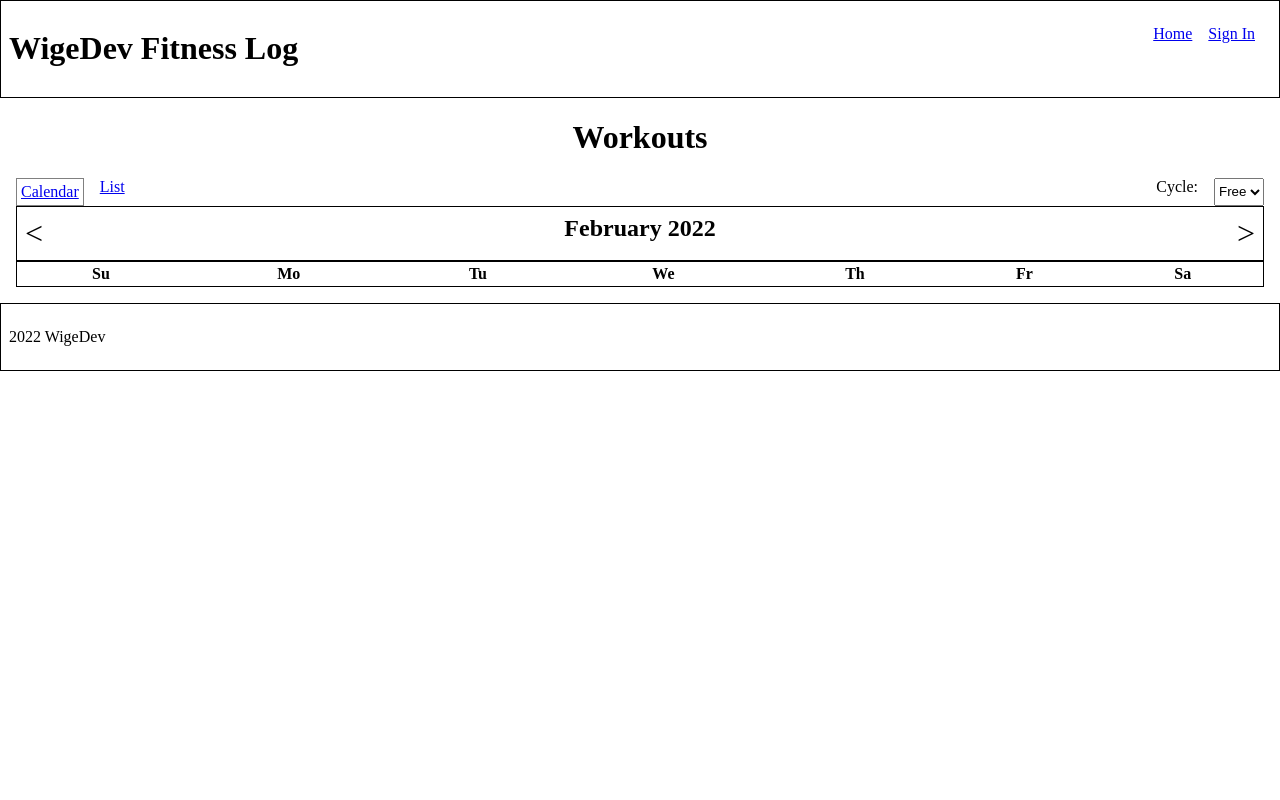
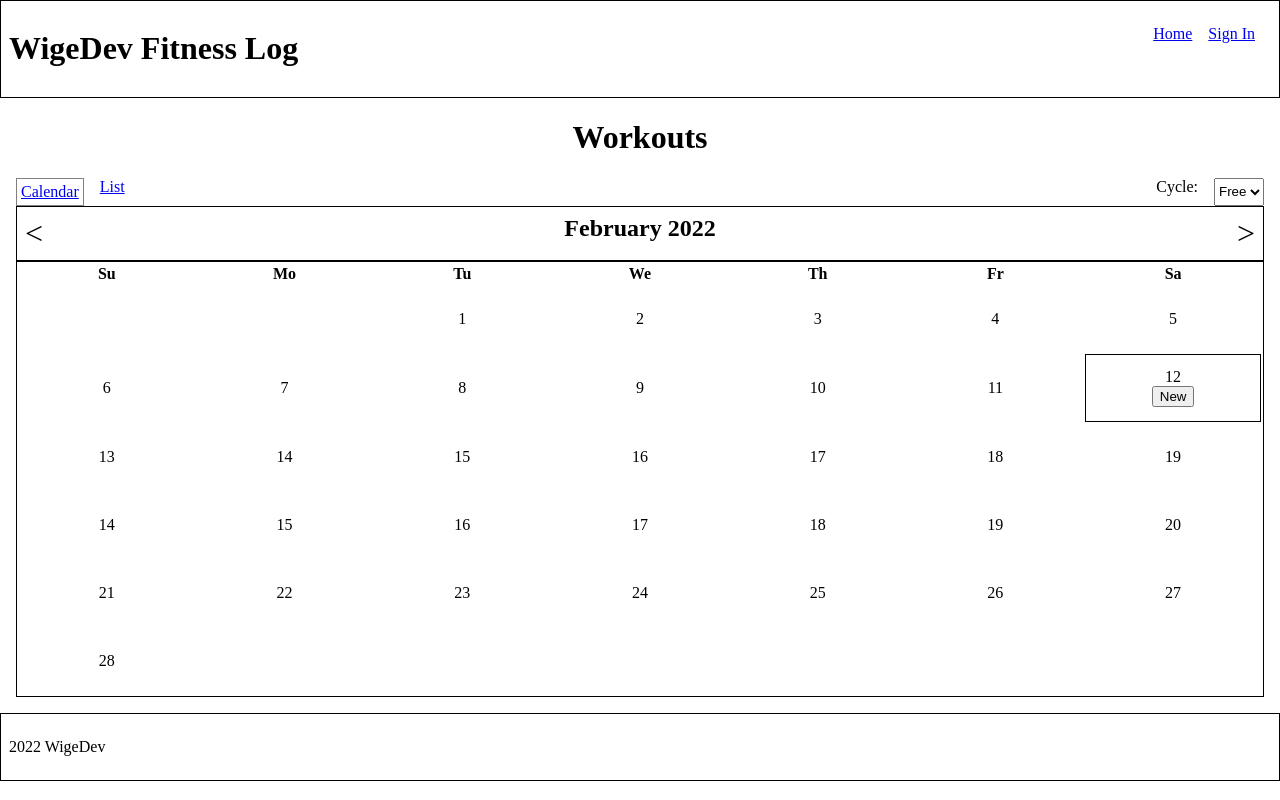
Before and after one commit to garywige/wigedev-fitness-log, an Angular app: page /free/workouts/calendar in a window 1280 px wide. Built offline with nearby package versions, Linux system fonts and the light colour scheme.

Commit message:
calendar styling

```diff
--- a/src/app/free/workouts-calendar/workouts-calendar.component.css
+++ b/src/app/free/workouts-calendar/workouts-calendar.component.css
@@ -3,16 +3,26 @@ h2 {
   margin: 0;
 }
 
-a {
+a.month {
   font-size: 32px;
 }
 
 table {
   width: 100%;
   border: solid black 1px;
+  text-align: center;
+}
+
+td {
+  width: 14%;
+  height: 4em;
 }
 
 .border {
   border: solid black 1px;
   padding: 8px;
 }
+
+.today {
+  border: solid black 1px;
+}
--- a/src/app/free/workouts-calendar/workouts-calendar.component.html
+++ b/src/app/free/workouts-calendar/workouts-calendar.component.html
@@ -1,9 +1,9 @@
 <div class="flex border">
-  <a>&lt;</a>
+  <a class="month">&lt;</a>
   <span class="spacer"></span>
   <h2>{{ title }}</h2>
   <span class="spacer"></span>
-  <a>&gt;</a>
+  <a class="month">&gt;</a>
 </div>
 <div>
   <table>
@@ -30,5 +30,55 @@
         Sa
       </th>
     </thead>
+    <tbody>
+      <tr>
+        <td></td>
+        <td></td>
+        <td>1</td>
+        <td>2</td>
+        <td>3</td>
+        <td>4</td>
+        <td>5</td>
+      </tr>
+      <tr>
+        <td>6</td>
+        <td>7</td>
+        <td>8</td>
+        <td>9</td>
+        <td>10</td>
+        <td>11</td>
+        <td class="today"><span>12</span><br><button>New</button></td>
+      </tr>
+      <tr>
+        <td>13</td>
+        <td>14</td>
+        <td>15</td>
+        <td>16</td>
+        <td>17</td>
+        <td>18</td>
+        <td>19</td>
+      </tr>
+      <tr>
+        <td>14</td>
+        <td>15</td>
+        <td>16</td>
+        <td>17</td>
+        <td>18</td>
+        <td>19</td>
+        <td>20</td>
+      </tr>
+      <tr>
+        <td>21</td>
+        <td>22</td>
+        <td>23</td>
+        <td>24</td>
+        <td>25</td>
+        <td>26</td>
+        <td>27</td>
+      </tr>
+      <tr>
+        <td>28</td>
+      </tr>
+    </tbody>
   </table>
 </div>
```
